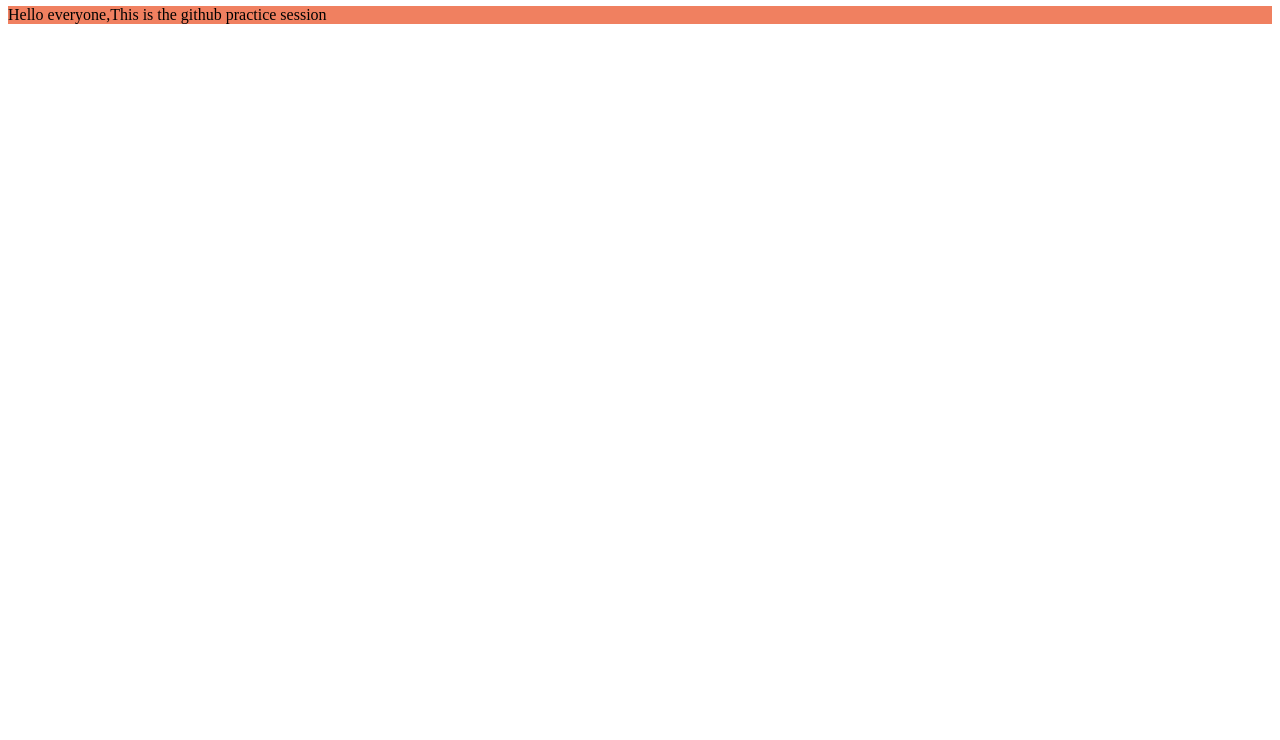
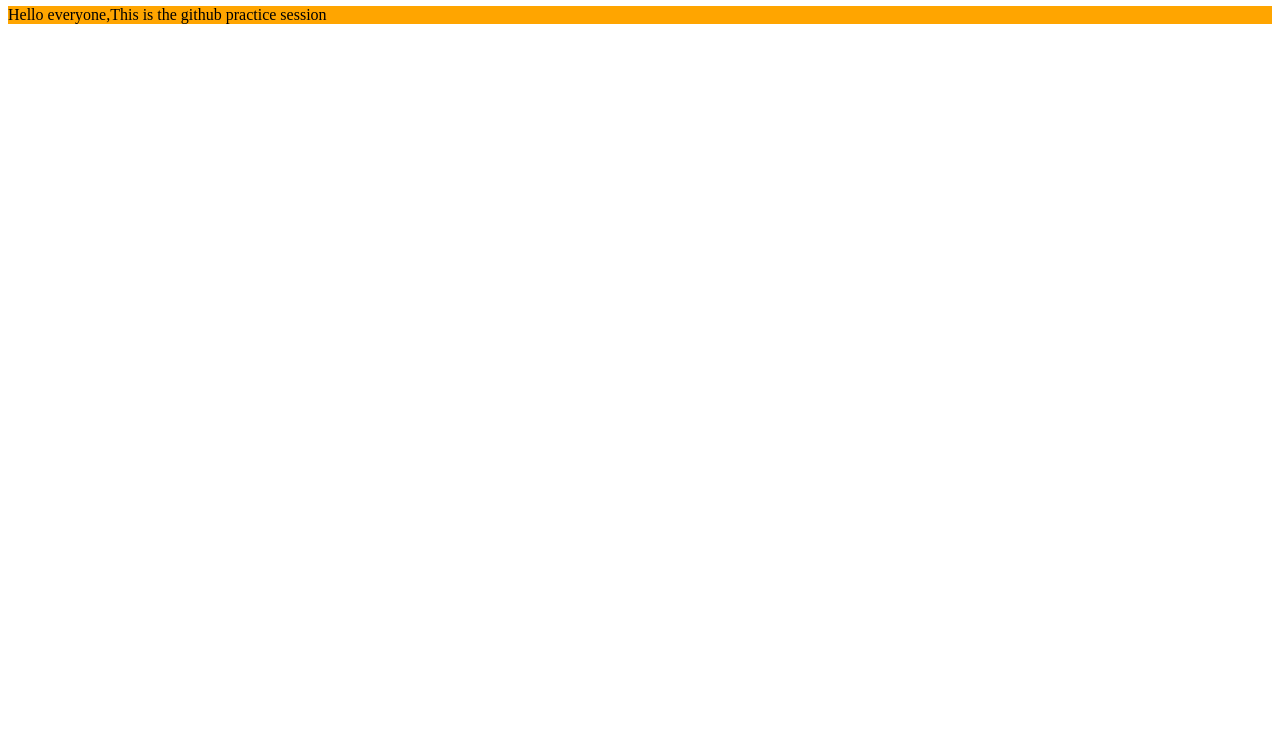
Before and after one commit to SanjanaRajendran10/Sanjana, a plain HTML site: page index.html in a window 1280 px wide. Shown: the part 60-800 px from the top of the page. Drawn offline with Linux system fonts and the light colour scheme.

Commit message:
Update index.html

```diff
--- a/index.html
+++ b/index.html
@@ -4,6 +4,6 @@
 </head>
 <body>
 <h1>full stack development</h1>
-<p style=background-color:#F08060>Hello everyone,This is the github practice session</p>
+<p style=background-color:Orange>Hello everyone,This is the github practice session</p>
 </body>
 </html>
```
